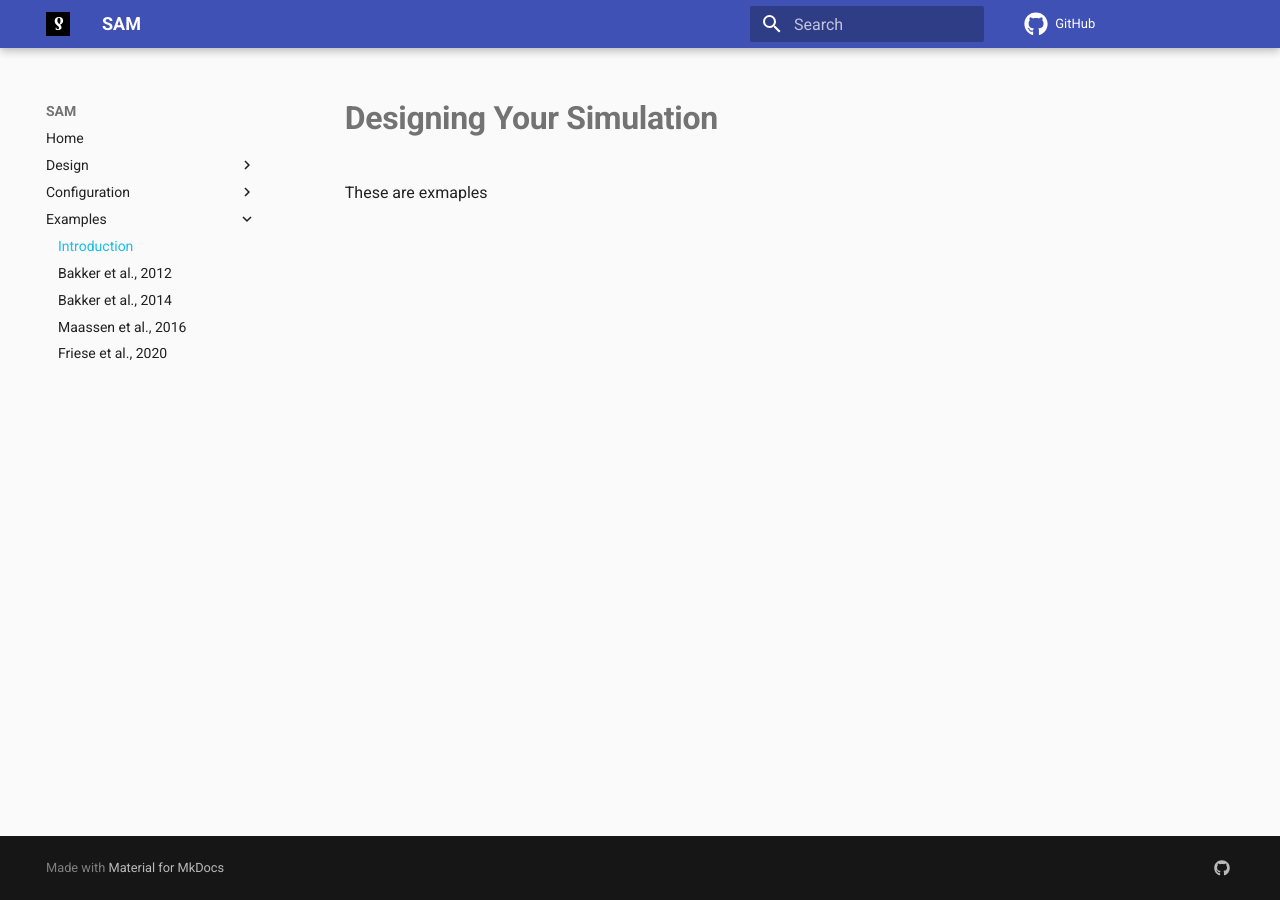
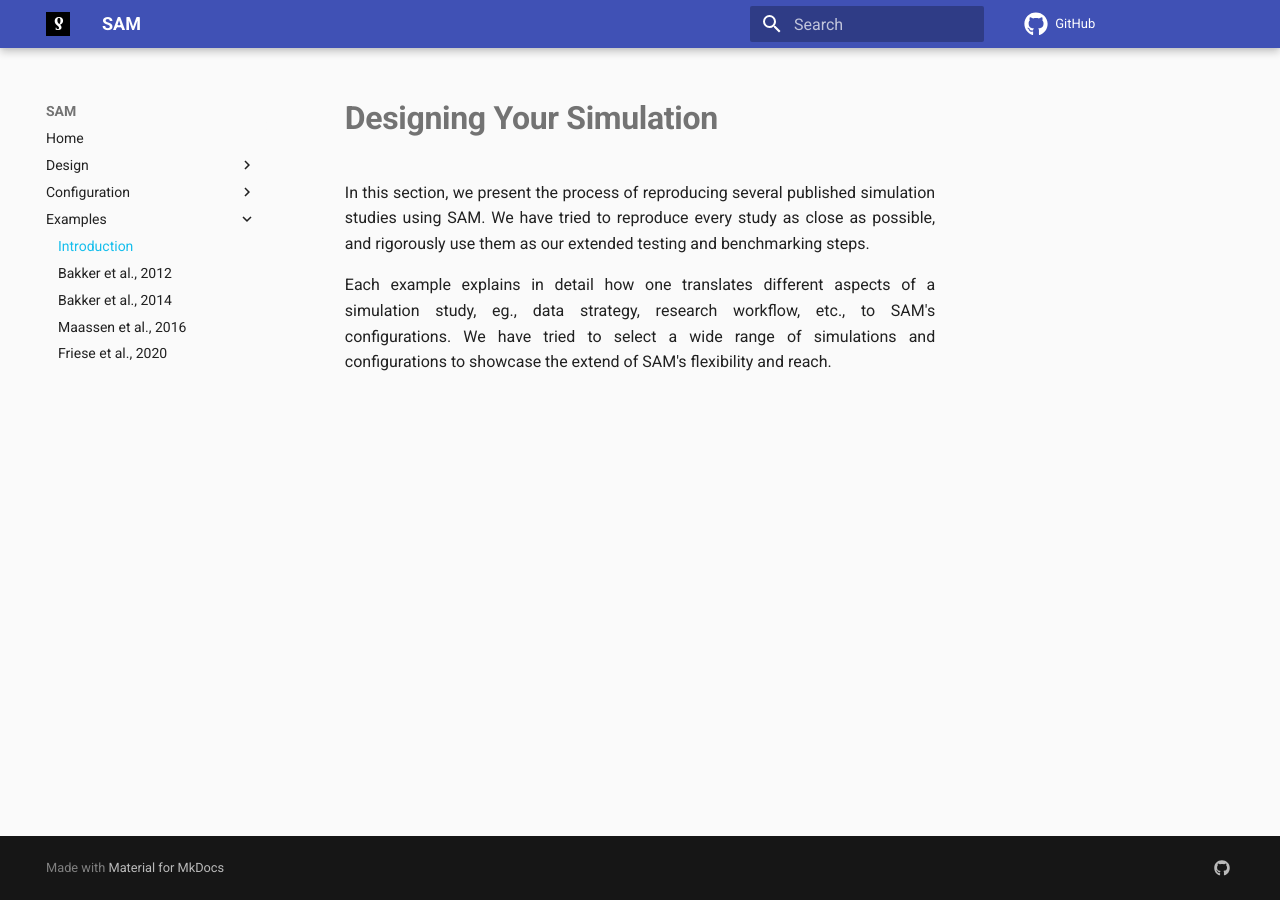
Before and after one commit to amirmasoudabdol/Bilbo, an MkDocs documentation site: the page built from docs/examples/index.md, in a window 1280 px wide. Built offline with MkDocs 1.6.1 and Material for MkDocs 9.7.7, drawn with Linux system fonts in a browser that asks for light colours; some web fonts are replaced; comment, search, counter and statistics services are not loaded.

Commit message:
minor addition

```diff
--- a/docs/examples/index.md
+++ b/docs/examples/index.md
@@ -4,4 +4,6 @@ title: Introduction
 
 # Designing Your Simulation
 
-These are exmaples
+In this section, we present the process of reproducing several published simulation studies using SAM. We have tried to reproduce every study as close as possible, and rigorously use them as our extended testing and benchmarking steps.
+
+Each example explains in detail how one translates different aspects of a simulation study, eg., data strategy, research workflow, etc., to SAM's configurations. We have tried to select a wide range of simulations and configurations to showcase the extend of SAM's flexibility and reach.
```
